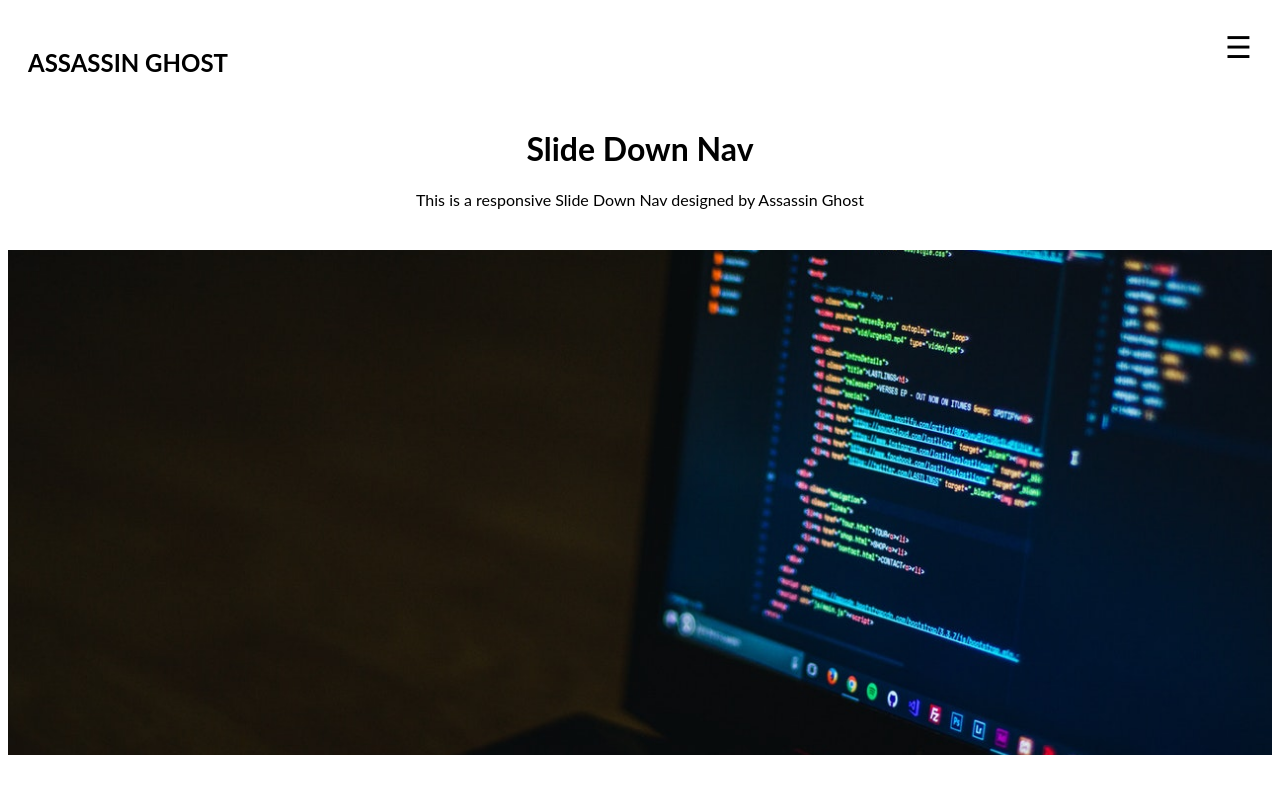
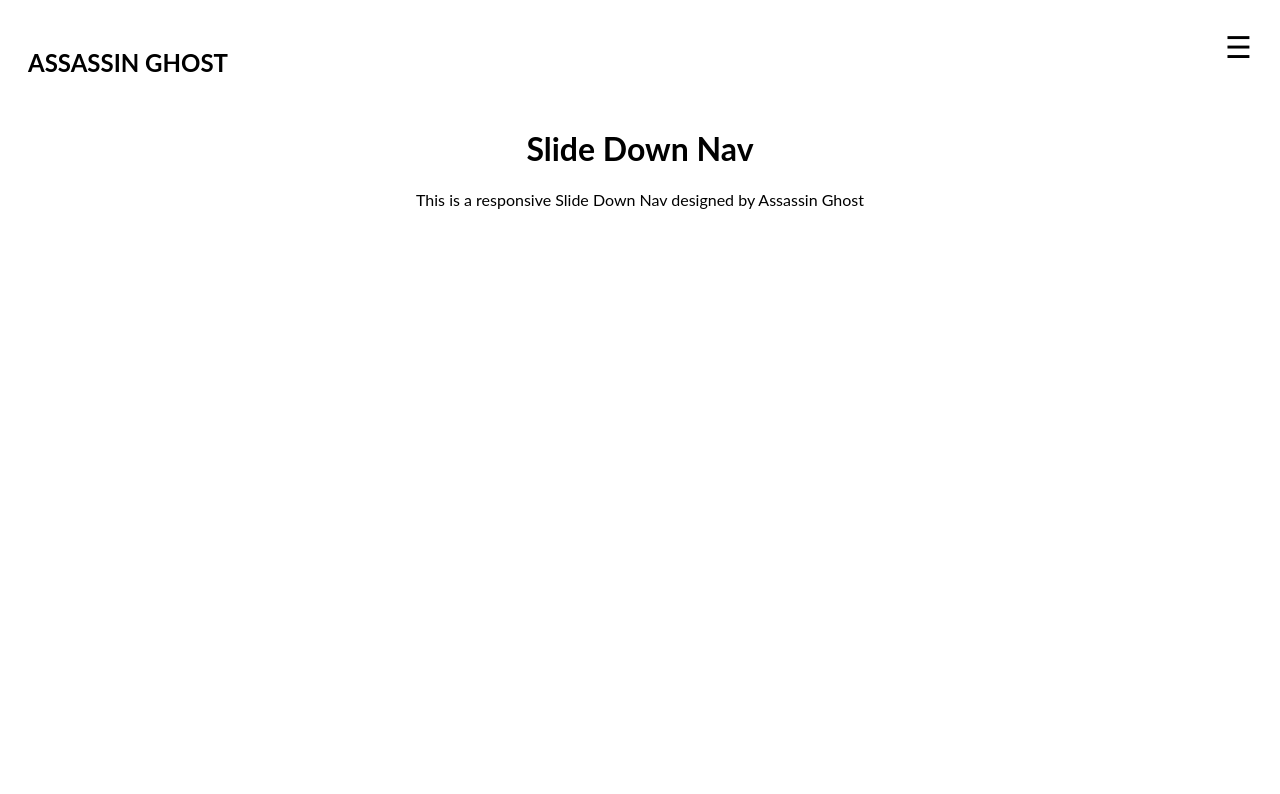
Before and after one commit to AssassinGhost/FullscreenNav, a plain HTML site: page index.html in a window 1280 px wide. Drawn offline with Linux system fonts and the light colour scheme.

Commit message:
Update style.css

```diff
--- a/style.css
+++ b/style.css
@@ -71,13 +71,3 @@ h2 {
     padding-top: 100px;
     padding-bottom: 25px;
 }
-
-.parallax {
-    background-image: url('parallax.jpg');
-    height: 60%;
-    background-attachment: fixed;
-    background-position: center;
-    background-repeat: no-repeat;
-    background-size: cover;
-    padding-bottom: 25px;
-}
```
